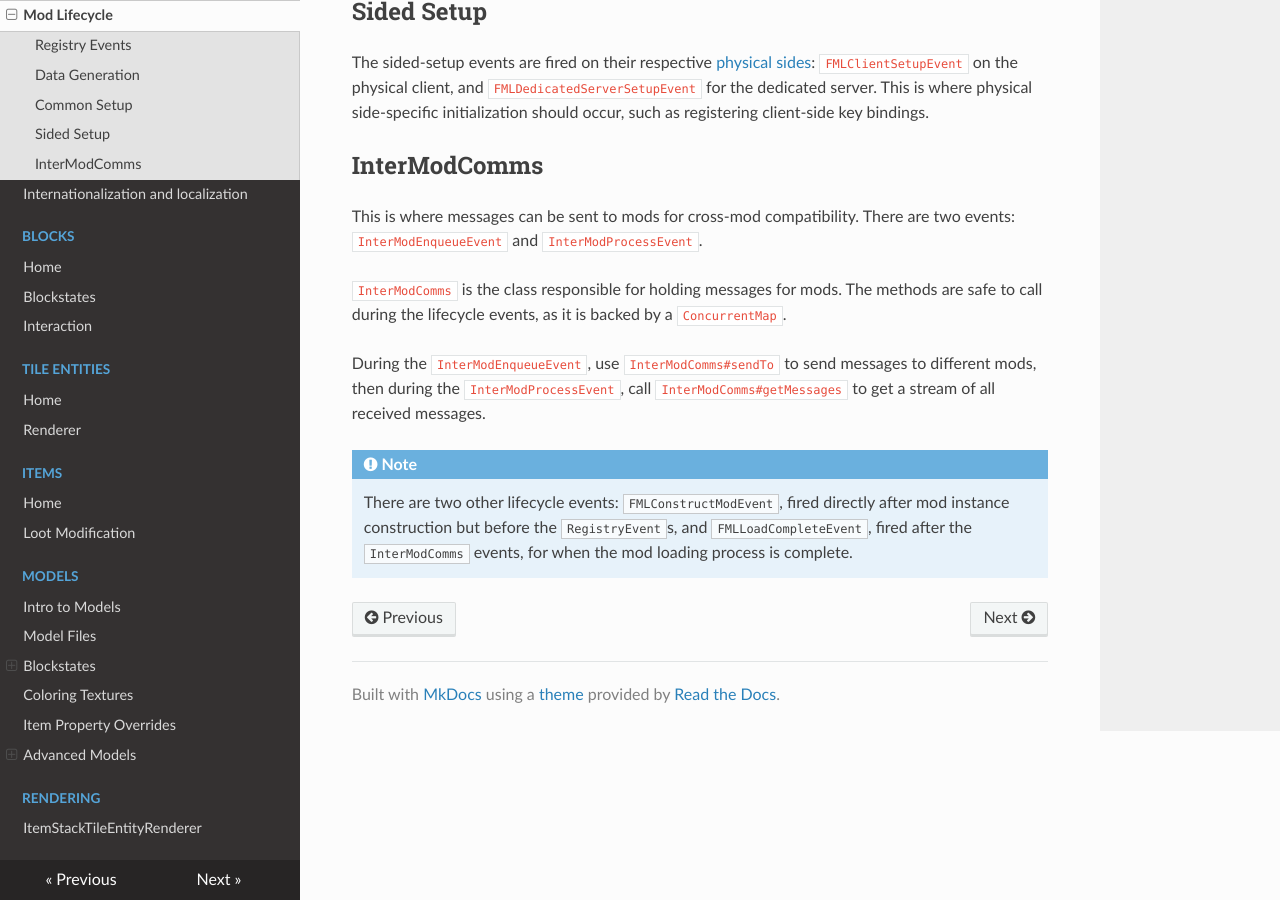
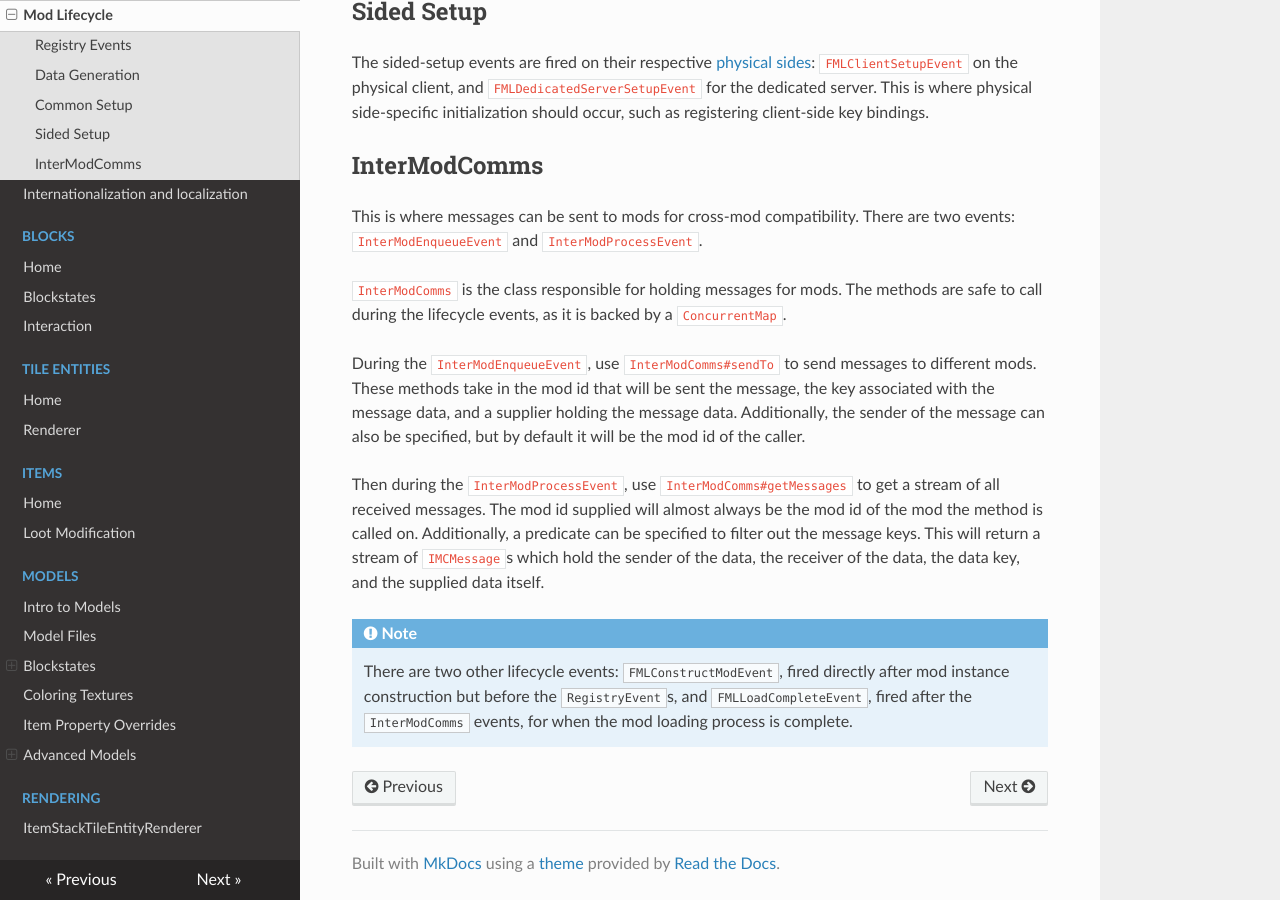
Before and after one commit to MinecraftForge/Documentation, an MkDocs documentation site: the page built from docs/concepts/lifecycle.md, in a window 1280 px wide and 900 px high, scrolled down 1329 px. Built offline with MkDocs 1.6.1, drawn with Linux system fonts in a browser that asks for light colours; nearby versions of some CDN libraries.

Commit message:
Expand InterModComms Documentation

```diff
--- a/docs/concepts/lifecycle.md
+++ b/docs/concepts/lifecycle.md
@@ -58,7 +58,9 @@ This is where messages can be sent to mods for cross-mod compatibility. There ar
 
 `InterModComms` is the class responsible for holding messages for mods. The methods are safe to call during the lifecycle events, as it is backed by a `ConcurrentMap`.
 
-During the `InterModEnqueueEvent`, use `InterModComms#sendTo` to send messages to different mods, then during the `InterModProcessEvent`, call `InterModComms#getMessages` to get a stream of all received messages.
+During the `InterModEnqueueEvent`, use `InterModComms#sendTo` to send messages to different mods. These methods take in the mod id that will be sent the message, the key associated with the message data, and a supplier holding the message data. Additionally, the sender of the message can also be specified, but by default it will be the mod id of the caller.
+
+Then during the `InterModProcessEvent`, use `InterModComms#getMessages` to get a stream of all received messages. The mod id supplied will almost always be the mod id of the mod the method is called on. Additionally, a predicate can be specified to filter out the message keys. This will return a stream of `IMCMessage`s which hold the sender of the data, the receiver of the data, the data key, and the supplied data itself.
 
 !!! note
     There are two other lifecycle events: `FMLConstructModEvent`, fired directly after mod instance construction but before the `RegistryEvent`s, and `FMLLoadCompleteEvent`, fired after the `InterModComms` events, for when the mod loading process is complete.
```
